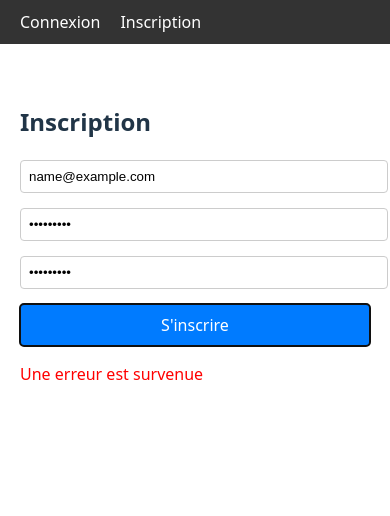
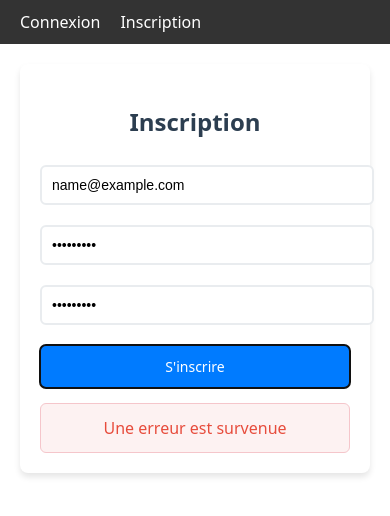
Before and after one commit to KanA-P-dot/SecureNotes, a React (Vite) app in the folder secure-notes-frontend/: page /register in a window 390 px wide. Both pictures are taken after typing "name@example.com", "Sample123", "Sample123" into the empty fields and a click on the button "S'inscrire". Shown: the top 516 px of the page. Built offline with nearby package versions, Linux system fonts and the light colour scheme; no server answers.

Commit message:
refactor auth pages styling, add a file for the style (instead of inline style)

```diff
--- /dev/null
+++ b/secure-notes-frontend/src/pages/Auth.module.css
@@ -0,0 +1,98 @@
+.auth-container {
+  max-width: 400px;
+  margin: 50px auto;
+  padding: 30px;
+  background-color: white;
+  border-radius: 8px;
+  box-shadow: 0 4px 6px rgba(0, 0, 0, 0.1);
+}
+
+.auth-title {
+  text-align: center;
+  margin-bottom: 30px;
+  color: #2c3e50;
+  font-size: 28px;
+  font-weight: 600;
+}
+
+.form-group {
+  margin-bottom: 20px;
+}
+
+.form-input {
+  width: 100%;
+  padding: 12px;
+  border: 2px solid #e9ecef;
+  border-radius: 6px;
+  font-size: 16px;
+  outline: none;
+  transition: border-color 0.3s;
+}
+
+.form-input:focus {
+  border-color: #007bff;
+}
+
+.submit-btn {
+  width: 100%;
+  padding: 14px;
+  background-color: #007bff;
+  color: white;
+  border: none;
+  border-radius: 6px;
+  cursor: pointer;
+  font-size: 16px;
+  font-weight: 500;
+  transition: background-color 0.3s;
+}
+
+.submit-btn:hover {
+  background-color: #0056b3;
+}
+
+.submit-btn:disabled {
+  background-color: #6c757d;
+  cursor: not-allowed;
+}
+
+.error-message {
+  color: #e74c3c;
+  background-color: #fdf2f2;
+  padding: 12px;
+  border-radius: 6px;
+  margin-top: 15px;
+  border: 1px solid #f5c6cb;
+  text-align: center;
+}
+
+.success-message {
+  color: #155724;
+  background-color: #d4edda;
+  padding: 12px;
+  border-radius: 6px;
+  margin-top: 15px;
+  border: 1px solid #c3e6cb;
+  text-align: center;
+}
+
+@media (max-width: 480px) {
+  .auth-container {
+    margin: 20px;
+    padding: 20px;
+  }
+
+  .auth-title {
+    font-size: 24px;
+    margin-bottom: 25px;
+  }
+
+  .form-input {
+    font-size: 14px;
+    padding: 10px;
+  }
+
+  .submit-btn {
+    padding: 12px;
+    font-size: 14px;
+  }
+}
--- a/secure-notes-frontend/src/pages/Login.jsx
+++ b/secure-notes-frontend/src/pages/Login.jsx
@@ -2,6 +2,7 @@ import { useState } from 'react'
 import { useNavigate } from 'react-router-dom'
 import axios from 'axios'
 import { generateEncryptionKey, storeEncryptionKey } from '../utils/crypto'
+import styles from './Auth.module.css'
 
 function Login() {
   const [email, setEmail] = useState('')
@@ -58,56 +59,38 @@ function Login() {
   }
 
   return (
-    <div style={{ maxWidth: '400px', margin: '0 auto', padding: '20px' }}>
-      <h2>Connexion</h2>
+    <div className={styles['auth-container']}>
+      <h2 className={styles['auth-title']}>Connexion</h2>
       <form onSubmit={handleSubmit}>
-        <div style={{ marginBottom: '15px' }}>
+        <div className={styles['form-group']}>
           <input
             type="email"
             placeholder="Email"
             value={email}
             onChange={(e) => setEmail(e.target.value)}
             required
-            style={{
-              width: '100%',
-              padding: '8px',
-              border: '1px solid #ccc',
-              borderRadius: '4px'
-            }}
+            className={styles['form-input']}
           />
         </div>
-        <div style={{ marginBottom: '15px' }}>
+        <div className={styles['form-group']}>
           <input
             type="password"
             placeholder="Mot de passe"
             value={password}
             onChange={(e) => setPassword(e.target.value)}
             required
-            style={{
-              width: '100%',
-              padding: '8px',
-              border: '1px solid #ccc',
-              borderRadius: '4px'
-            }}
+            className={styles['form-input']}
           />
         </div>
         <button
           type="submit"
           disabled={loading}
-          style={{
-            width: '100%',
-            padding: '10px',
-            backgroundColor: loading ? '#6c757d' : '#007bff',
-            color: 'white',
-            border: 'none',
-            borderRadius: '4px',
-            cursor: loading ? 'not-allowed' : 'pointer'
-          }}
+          className={styles['submit-btn']}
         >
           {loading ? 'Connexion...' : 'Se connecter'}
         </button>
       </form>
-      {error && <p style={{ color: 'red', marginTop: '10px' }}>{error}</p>}
+      {error && <div className={styles['error-message']}>{error}</div>}
     </div>
   )
 }
--- a/secure-notes-frontend/src/pages/Register.jsx
+++ b/secure-notes-frontend/src/pages/Register.jsx
@@ -1,6 +1,7 @@
 import { useState } from 'react'
 import { useNavigate } from 'react-router-dom'
 import axios from 'axios'
+import styles from './Auth.module.css'
 
 function Register() {
   const [email, setEmail] = useState('')
@@ -76,71 +77,48 @@ function Register() {
   }
 
   return (
-    <div style={{ maxWidth: '400px', margin: '0 auto', padding: '20px' }}>
-      <h2>Inscription</h2>
+    <div className={styles['auth-container']}>
+      <h2 className={styles['auth-title']}>Inscription</h2>
       <form onSubmit={handleSubmit}>
-        <div style={{ marginBottom: '15px' }}>
+        <div className={styles['form-group']}>
           <input
             type="email"
             placeholder="Email"
             value={email}
             onChange={(e) => setEmail(e.target.value)}
             required
-            style={{
-              width: '100%',
-              padding: '8px',
-              border: '1px solid #ccc',
-              borderRadius: '4px'
-            }}
+            className={styles['form-input']}
           />
         </div>
-        <div style={{ marginBottom: '15px' }}>
+        <div className={styles['form-group']}>
           <input
             type="password"
             placeholder="Mot de passe"
             value={password}
             onChange={(e) => setPassword(e.target.value)}
             required
-            style={{
-              width: '100%',
-              padding: '8px',
-              border: '1px solid #ccc',
-              borderRadius: '4px'
-            }}
+            className={styles['form-input']}
           />
         </div>
-        <div style={{ marginBottom: '15px' }}>
+        <div className={styles['form-group']}>
           <input
             type="password"
             placeholder="Confirmer le mot de passe"
             value={confirmPassword}
             onChange={(e) => setConfirmPassword(e.target.value)}
             required
-            style={{
-              width: '100%',
-              padding: '8px',
-              border: '1px solid #ccc',
-              borderRadius: '4px'
-            }}
+            className={styles['form-input']}
           />
         </div>
 
         <button
           type="submit"
-          style={{
-            width: '100%',
-            padding: '10px',
-            backgroundColor: '#007bff',
-            color: 'white',
-            border: 'none',
-            borderRadius: '4px',
-            cursor: 'pointer'
-          }}
+          className={styles['submit-btn']}
         >
           S'inscrire
         </button>
-        {success && <p style={{ color: 'green' }}>{success}</p>}
-        {error && <p style={{ color: 'red' }}>{error}</p>}
+        {success && <div className={styles['success-message']}>{success}</div>}
+        {error && <div className={styles['error-message']}>{error}</div>}
       </form>
     </div>
   )
```
